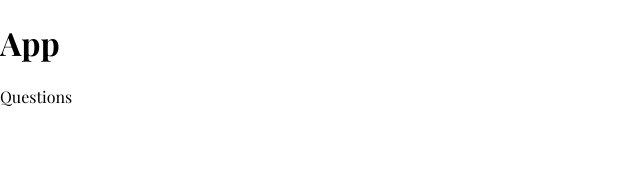
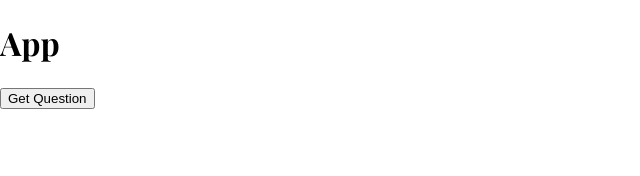
Before and after one commit to AshwiniParaye1/Questionnaire, a React (Create React App) app: page / in a window 1280 px wide. Shown: the top 176 px of the page, without its empty margins (0-640 px from the left). Built offline with nearby package versions, Linux system fonts and the light colour scheme; a web font is replaced by a local one.

Commit message:
api fetched

```diff
--- a/src/App.js
+++ b/src/App.js
@@ -3,9 +3,12 @@ import Questions from './Questions';
 import { BrowserRouter as Router, Routes, Route } from 'react-router-dom';
 
 function App() {
+
+
   return (
     <>
     <h1>App</h1>
+
 
     <Router>
       <Routes>
--- a/src/Questions.jsx
+++ b/src/Questions.jsx
@@ -1,8 +1,20 @@
 import React from 'react'
 
 function Questions() {
+
+
+const apiGet = () => {
+  fetch('https://0h8nti4f08.execute-api.ap-northeast-1.amazonaws.com/getQuestionDetails/getquestiondetails?QuestionID=AreaUnderTheCurve_2')
+  .then((response) => response.json())
+  .then((data) => {
+    console.log('data===========', data)
+  })
+
+}
   return (
-    <div>Questions</div>
+    <>
+        <button onClick={apiGet}>Get Question</button>
+    </>
   )
 }
 
```
